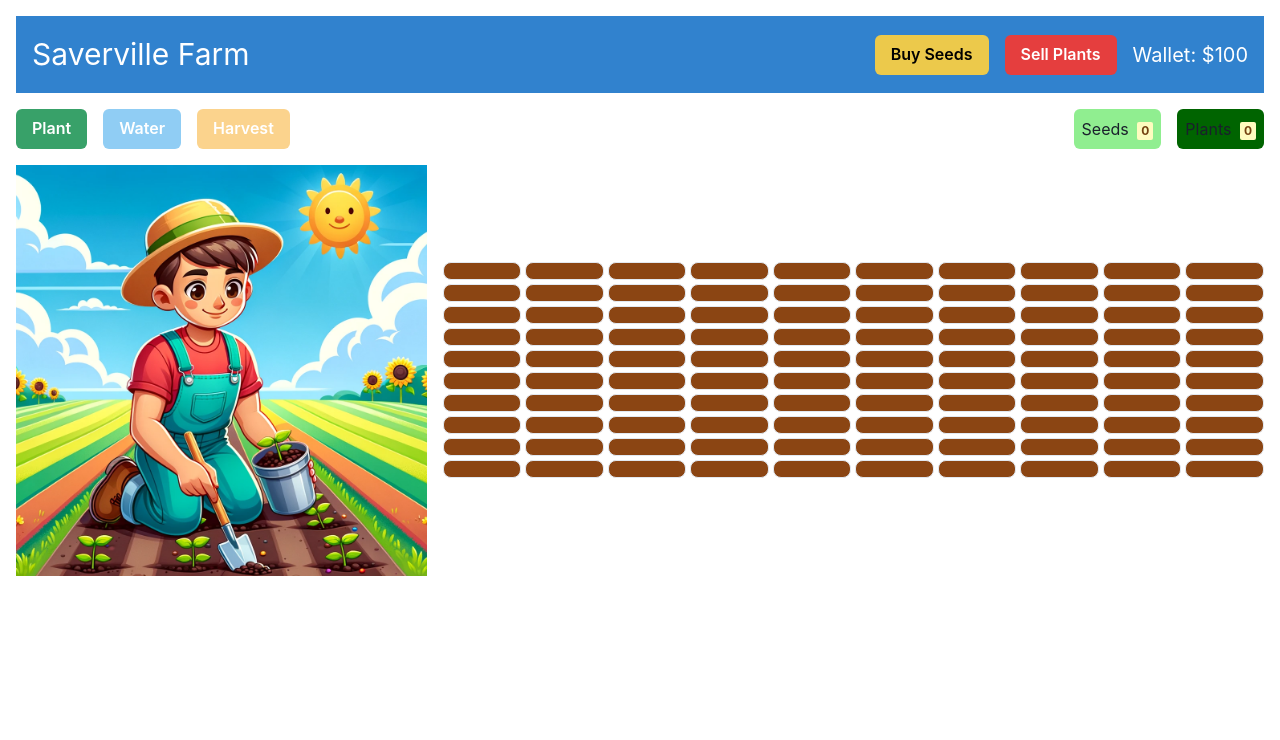
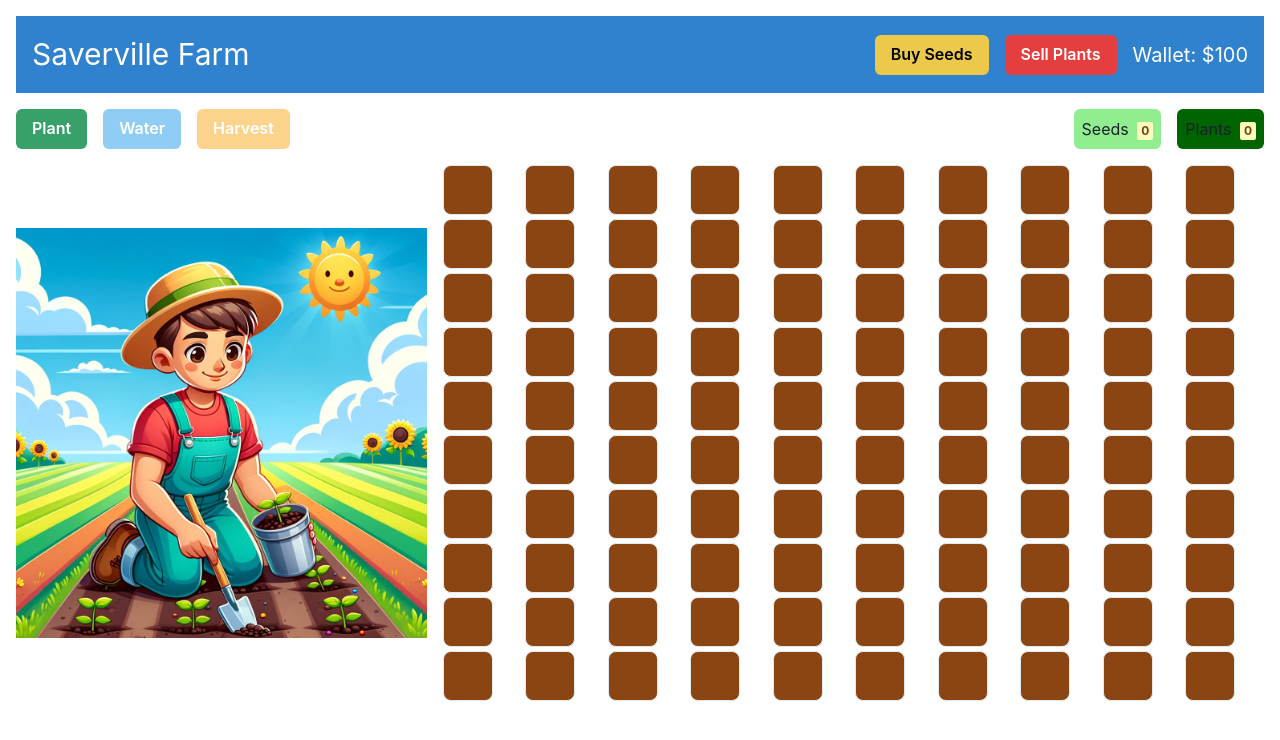
Before and after one commit to GPT-Engineer-App/react-farmville-game, a React (Vite) app: page / in a window 1280 px wide. Shown: the top 740 px of the page. Built offline with nearby package versions, Linux system fonts and the light colour scheme.

Commit message:
Fixed the size of each farm plot to 50x50 pixels and adjusted the plant images to take up the full plot.
Prompt: Make each of the farm plots a fixed size so it looks like a plot of land to farm on, make the plant images bigger so they take up the full plot

```diff
--- a/src/pages/Index.jsx
+++ b/src/pages/Index.jsx
@@ -227,14 +227,14 @@ const Index = () => {
         <Box flex="1">
           <Image src={mode === "planting" ? "/planting.png" : mode === "watering" ? "/watering.png" : "/harvesting.png"} alt={`${mode} mode`} boxSize="100%" />
         </Box>
-        <SimpleGrid columns={10} spacing={1} templateColumns="repeat(10, 1fr)" minChildWidth="20px" flex="2">
+        <SimpleGrid columns={10} spacing={1} templateColumns="repeat(10, 1fr)" flex="2">
           {farmGrid.map((cell, index) => (
-            <Box key={index} p={2} borderWidth="1px" borderRadius="lg" bg="#8B4513" display="flex" alignItems="center" justifyContent="center" onClick={() => handleGridClick(index)}>
-              {cell.state === "seeded" && <Box bg="lightgreen" p={2} borderWidth="1px" borderRadius="lg" />}
-              {cell.state === "germination" && <Image src="/germination.png" alt="Germination" boxSize="30px" />}
-              {cell.state === "seedling" && <Image src="/seedling.png" alt="Seedling" boxSize="30px" />}
-              {cell.state === "growing" && <Image src="/growing.png" alt="Growing" boxSize="30px" />}
-              {cell.state === "mature" && <Image src="/harvest.png" alt="Harvest" boxSize="30px" />}
+            <Box key={index} w="50px" h="50px" borderWidth="1px" borderRadius="lg" bg="#8B4513" display="flex" alignItems="center" justifyContent="center" onClick={() => handleGridClick(index)}>
+              {cell.state === "seeded" && <Box w="100%" h="100%" />}
+              {cell.state === "germination" && <Image src="/germination.png" alt="Germination" boxSize="100%" />}
+              {cell.state === "seedling" && <Image src="/seedling.png" alt="Seedling" boxSize="100%" />}
+              {cell.state === "growing" && <Image src="/growing.png" alt="Growing" boxSize="100%" />}
+              {cell.state === "mature" && <Image src="/harvest.png" alt="Harvest" boxSize="100%" />}
             </Box>
           ))}
         </SimpleGrid>
```
